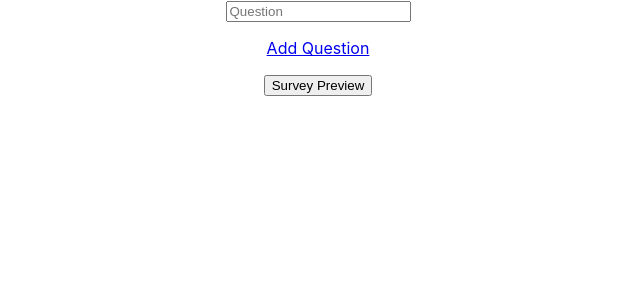
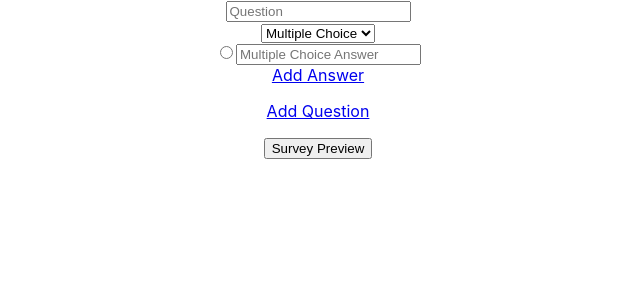
Before and after one commit to msetijo/react-survey, a React (Create React App) app: page / in a window 1280 px wide. Shown: the top 300 px of the page, without its empty margins (322-962 px from the left). Built offline with nearby package versions, Linux system fonts and the light colour scheme.

Commit message:
Saving inputs and printing the questions
Need to fix duplicate bug

```diff
--- a/src/App.js
+++ b/src/App.js
@@ -2,20 +2,17 @@ import React, { Component } from 'react';
 
 import './App.css';
 
-const PrintQuestion = (props) => {
-  return (
-      <p>{props.question}</p>
-  );
-};
-
+let newArray = [];
 class Question extends Component {
   constructor(props){
     super(props);
   }
   render(){
     return(
+        <div>
         <input type="text" placeholder="Question" name={this.props.name} onChange={this.props.onChange} />
-
+        <Answers />
+        </div>
     );
   }
 }
@@ -29,14 +26,19 @@ class Questions extends Component {
     this.counter = 1;
     this.state = {
       value: [],
+      questionsPrinted: [],
       questionComponents : []
     }
   }
   seeSurvey(event){
    event.preventDefault();
    for(let i =1; i<=this.counter; i++){
-     console.log(this.state.value['question'+i]);
+      const printQuestionComponent = () => {
+        return <p>{this.state.value['question'+i]}</p>
+      }
+      newArray.push(printQuestionComponent);
    }
+    this.setState({ questionsPrinted: newArray });
   }
   handleChange (event) {
     const valueArray = this.state.value;
@@ -48,7 +50,6 @@ class Questions extends Component {
     const currentCounter = this.counter+1;
     this.counter = this.counter+1;
     const questionComponent = () => {
-
       return <div>
                 <Question name={'question'+currentCounter} onChange={this.handleChange} />
              </div>
@@ -69,7 +70,7 @@ class Questions extends Component {
     const questions = this.state.questionComponents.map((Element, index) => {
       return <Element key={ index } index={ index } />
     });
-    const questionsPrinted = this.state.value.map((Element, index) => {
+    const questionsPrinted = this.state.questionsPrinted.map((Element, index) => {
       return <Element key={ index } index={ index } />
     });
       return(
@@ -170,7 +171,7 @@ class Answers extends Component {
       <div className="inputs">
       { answers }
       </div>
-      { this.state.showAnswerButton ? <a class="addAnswer" onClick={this.addAnswer} href="#">Add Answer</a> : null }
+      { this.state.showAnswerButton ? <a className="addAnswer" onClick={this.addAnswer} href="#">Add Answer</a> : null }
      </div>
     );
   }
```
